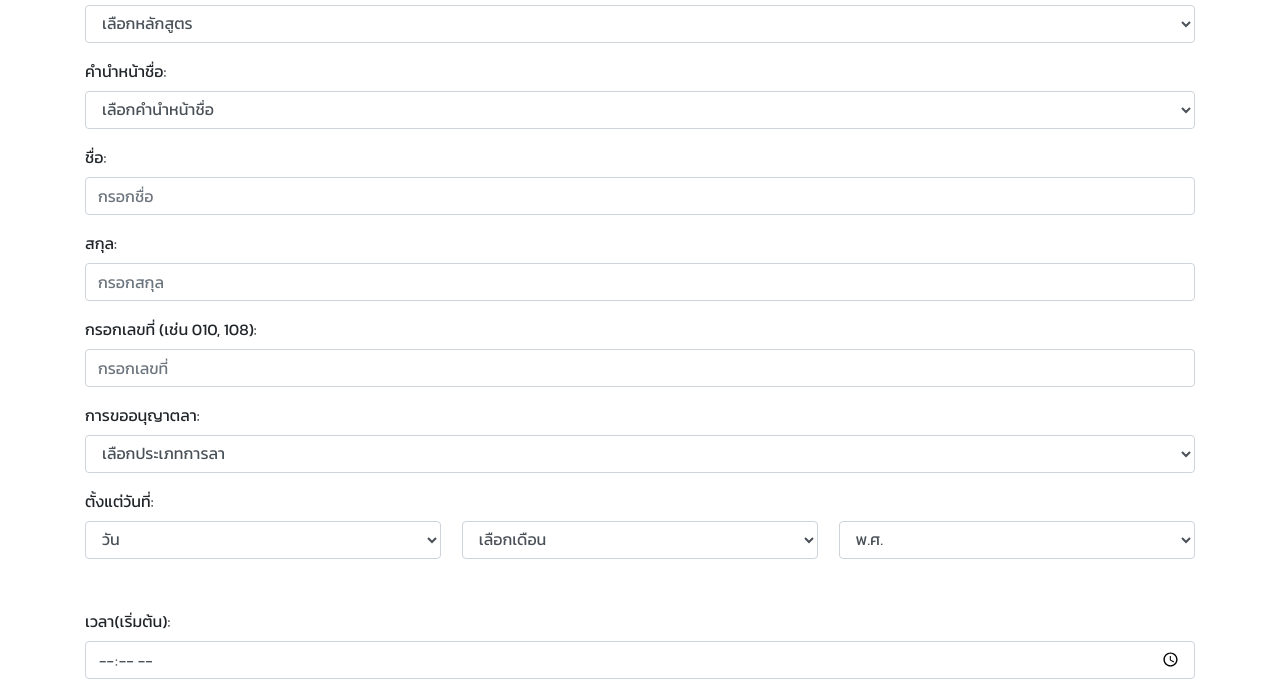
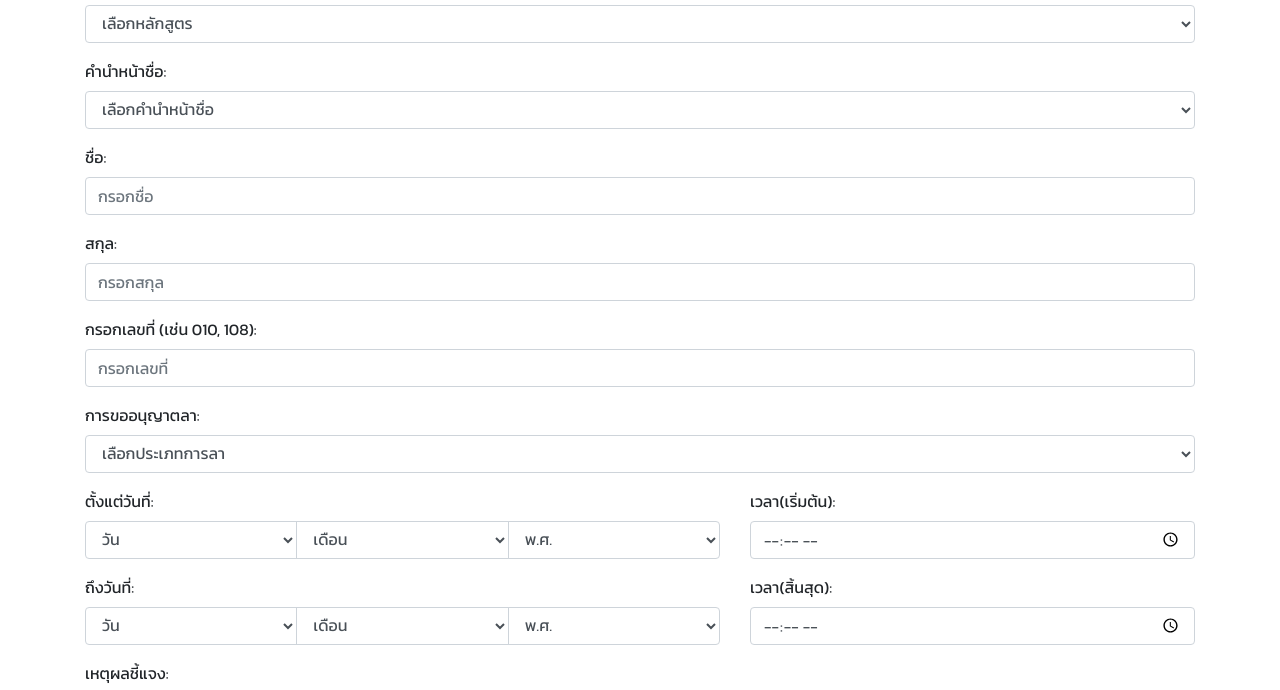
Before and after one commit to Krisanat1993/For-Liff-Leave, a plain HTML site: page index.html in a window 1280 px wide. Shown: the part 240-930 px from the top of the page. Drawn offline with nearby package versions, Linux system fonts and the light colour scheme; a script that the page names is missing.

Commit message:
Update index.html

```diff
--- a/index.html
+++ b/index.html
@@ -44,11 +44,15 @@
         padding-left: 20px;
         margin-bottom: 0;
     }
+    /* Added style to ensure labels have some bottom margin */
+    .form-group label {
+        margin-bottom: .5rem;
+    }
   </style>
 </head>
 <body>
   <div class="container mt-5">
-    <img src="https://drive.google.com/thumbnail?id=1biw0LeK_X0ntKPdH4-8XaPUcl1yGDl59" width="110px" class="d-block mx-auto">
+    <img src="https://lh3.googleusercontent.com/d/1biw0LeK_X0ntKPdH4-8XaPUcl1yGDl59" width="110px" class="d-block mx-auto" alt="Logo">
     <h2 class="mb-4">ระบบกรอกใบการลา</h2>
 
     <div id="form-container">
@@ -143,17 +147,22 @@
             <option value="ลาชั่วโมง">ลาชั่วโมง</option>
           </select>
         </div>
+
+        <!-- ========== SECTION ที่แก้ไขแล้ว (วันที่เริ่มต้นและเวลาเริ่มต้น) ========== -->
         <div class="form-group">
-          <label for="ตั้งแต่วันที่">ตั้งแต่วันที่:</label>
-          <div class="d-flex">
-<select id="ตั้งแต่วันที่-day" class="form-control mr-2">
+            <div class="row">
+                <!-- Column for Start Date -->
+                <div class="col-12 col-md-7 mb-2 mb-md-0">
+                    <label for="ตั้งแต่วันที่-day">ตั้งแต่วันที่:</label>
+                    <div class="input-group">
+                        <select id="ตั้งแต่วันที่-day" class="form-control">
                             <option value="">วัน</option>
                             <option value="01">1</option><option value="02">2</option><option value="03">3</option><option value="04">4</option><option value="05">5</option><option value="06">6</option><option value="07">7</option><option value="08">8</option><option value="09">9</option><option value="10">10</option>
                             <option value="11">11</option><option value="12">12</option><option value="13">13</option><option value="14">14</option><option value="15">15</option><option value="16">16</option><option value="17">17</option><option value="18">18</option><option value="19">19</option><option value="20">20</option>
                             <option value="21">21</option><option value="22">22</option><option value="23">23</option><option value="24">24</option><option value="25">25</option><option value="26">26</option><option value="27">27</option><option value="28">28</option><option value="29">29</option><option value="30">30</option><option value="31">31</option>
                         </select>
-                        <select id="ตั้งแต่วันที่-month" class="form-control mr-2">
-              <option value="">เลือกเดือน</option>
+                        <select id="ตั้งแต่วันที่-month" class="form-control">
+                            <option value="">เดือน</option>
                             <option value="01">มกราคม</option><option value="02">กุมภาพันธ์</option><option value="03">มีนาคม</option><option value="04">เมษายน</option><option value="05">พฤษภาคม</option><option value="06">มิถุนายน</option><option value="07">กรกฎาคม</option><option value="08">สิงหาคม</option><option value="09">กันยายน</option><option value="10">ตุลาคม</option><option value="11">พฤศจิกายน</option><option value="12">ธันวาคม</option>
                         </select>
                         <select id="ตั้งแต่วันที่-year" class="form-control">
@@ -162,21 +171,29 @@
                         </select>
                     </div>
                 </div>
-        <div class="form-group">
+                <!-- Column for Start Time -->
+                <div class="col-12 col-md-5">
                     <label for="เวลา(เริ่มต้น)">เวลา(เริ่มต้น):</label>
                     <input id="เวลา(เริ่มต้น)" class="form-control" type="time" step="900">
                 </div>
+            </div>
+        </div>
+
+        <!-- ========== SECTION ที่แก้ไขแล้ว (วันที่สิ้นสุดและเวลาสิ้นสุด) ========== -->
         <div class="form-group">
-          <label for="ถึงวันที่">ถึงวันที่:</label>
-          <div class="d-flex">
-           <select id="ถึงวันที่-day" class="form-control mr-2">
+            <div class="row">
+                <!-- Column for End Date -->
+                <div class="col-12 col-md-7 mb-2 mb-md-0">
+                    <label for="ถึงวันที่-day">ถึงวันที่:</label>
+                    <div class="input-group">
+                        <select id="ถึงวันที่-day" class="form-control">
                             <option value="">วัน</option>
                             <option value="01">1</option><option value="02">2</option><option value="03">3</option><option value="04">4</option><option value="05">5</option><option value="06">6</option><option value="07">7</option><option value="08">8</option><option value="09">9</option><option value="10">10</option>
                             <option value="11">11</option><option value="12">12</option><option value="13">13</option><option value="14">14</option><option value="15">15</option><option value="16">16</option><option value="17">17</option><option value="18">18</option><option value="19">19</option><option value="20">20</option>
                             <option value="21">21</option><option value="22">22</option><option value="23">23</option><option value="24">24</option><option value="25">25</option><option value="26">26</option><option value="27">27</option><option value="28">28</option><option value="29">29</option><option value="30">30</option><option value="31">31</option>
                         </select>
-                        <select id="ถึงวันที่-month" class="form-control mr-2">
-              <option value="">เลือกเดือน</option>
+                        <select id="ถึงวันที่-month" class="form-control">
+                            <option value="">เดือน</option>
                             <option value="01">มกราคม</option><option value="02">กุมภาพันธ์</option><option value="03">มีนาคม</option><option value="04">เมษายน</option><option value="05">พฤษภาคม</option><option value="06">มิถุนายน</option><option value="07">กรกฎาคม</option><option value="08">สิงหาคม</option><option value="09">กันยายน</option><option value="10">ตุลาคม</option><option value="11">พฤศจิกายน</option><option value="12">ธันวาคม</option>
                         </select>
                         <select id="ถึงวันที่-year" class="form-control">
@@ -185,10 +202,14 @@
                         </select>
                     </div>
                 </div>
-        <div class="form-group">
+                 <!-- Column for End Time -->
+                <div class="col-12 col-md-5">
                     <label for="เวลา(สิ้นสุด)">เวลา(สิ้นสุด):</label>
                     <input id="เวลา(สิ้นสุด)" class="form-control" type="time" step="900">
                 </div>
+            </div>
+        </div>
+
         <div class="form-group">
           <label for="เหตุผลชี้แจง">เหตุผลชี้แจง:</label>
           <input id="เหตุผลชี้แจง" class="form-control" placeholder="กรอกเหตุผลชี้แจง" type="text">
@@ -259,14 +280,14 @@
 
     function combineDate(day, month, year) {
         if (!day || !month || !year) return '';
-        return `${String(day).padStart(2, '0')}-${String(month).padStart(2, '0')}-${year}`;
+        // Assuming year is in Buddhist Era (พ.ศ.), no conversion is needed if you want to display it as is.
+        return `${String(day).padStart(2, '0')}/${String(month).padStart(2, '0')}/${year}`;
     }
 
-    // --- ฟังก์ชันที่แก้ไขใหม่ทั้งหมด ---
     function previewData() {
         const missingFields = [];
 
-        // 1. ตรวจสอบค่าจากฟอร์มโดยตรง
+        // 1. Check values directly from the form
         if (document.getElementById("หลักสูตร").value === "-") missingFields.push("หลักสูตร");
         if (document.getElementById("ยศ").value === "-") missingFields.push("คำนำหน้าชื่อ");
         if (document.getElementById("ชื่อ").value.trim() === "") missingFields.push("ชื่อ");
@@ -274,7 +295,7 @@
         if (document.getElementById("รหัสประจำตัว").value.trim() === "") missingFields.push("เลขที่");
         if (document.getElementById("การขออนุญาต").value === "-") missingFields.push("ประเภทการลา");
 
-        // ตรวจสอบวันที่และเวลาอย่างละเอียด
+        // Detailed check for dates and times
         if (!document.getElementById("ตั้งแต่วันที่-day").value || !document.getElementById("ตั้งแต่วันที่-month").value || !document.getElementById("ตั้งแต่วันที่-year").value) {
             missingFields.push("'ตั้งแต่วันที่'");
         }
@@ -285,7 +306,7 @@
         if (document.getElementById("เวลา(สิ้นสุด)").value === "") missingFields.push("'เวลา(สิ้นสุด)'");
         if (document.getElementById("เหตุผลชี้แจง").value.trim() === "") missingFields.push("เหตุผลชี้แจง");
 
-        // 2. ถ้ามีข้อมูลไม่ครบ ให้แสดง Modal และหยุดการทำงานทันที
+        // 2. If any field is missing, show the modal and stop execution
         if (missingFields.length > 0) {
             const listElement = document.getElementById("missing-fields-list");
             listElement.innerHTML = '';
@@ -295,10 +316,10 @@
                 listElement.appendChild(li);
             });
             $('#validationModal').modal('show');
-            return; // << สำคัญมาก: หยุดฟังก์ชันไว้ตรงนี้
+            return; // << Very important: stop the function here
         }
 
-        // 3. ถ้าข้อมูลครบถ้วนทั้งหมด จึงจะสร้าง object และแสดงหน้ายืนยัน
+        // 3. If all data is present, create the object and show the confirmation page
         const now = new Date();
         formData = {
             Timestamp: now.toLocaleString('th-TH', { timeZone: 'Asia/Bangkok' }),
@@ -343,7 +364,7 @@
 
             if (result.status === 'success') {
                 const now = new Date();
-          const thaiDate = `${String(now.getDate()).padStart(2, '0')}/${String(now.getMonth() + 1).padStart(2, '0')}/${now.getFullYear()}`;
+                const thaiDate = `${String(now.getDate()).padStart(2, '0')}/${String(now.getMonth() + 1).padStart(2, '0')}/${now.getFullYear() + 543}`;
                 const thaiTime = `${String(now.getHours()).padStart(2, '0')}:${String(now.getMinutes()).padStart(2, '0')}`;
                 const formattedTimestamp = `วันที่ ${thaiDate} เวลา ${thaiTime} น.`;
 
```
Lines whose indentation alone changed are shown as unchanged.
